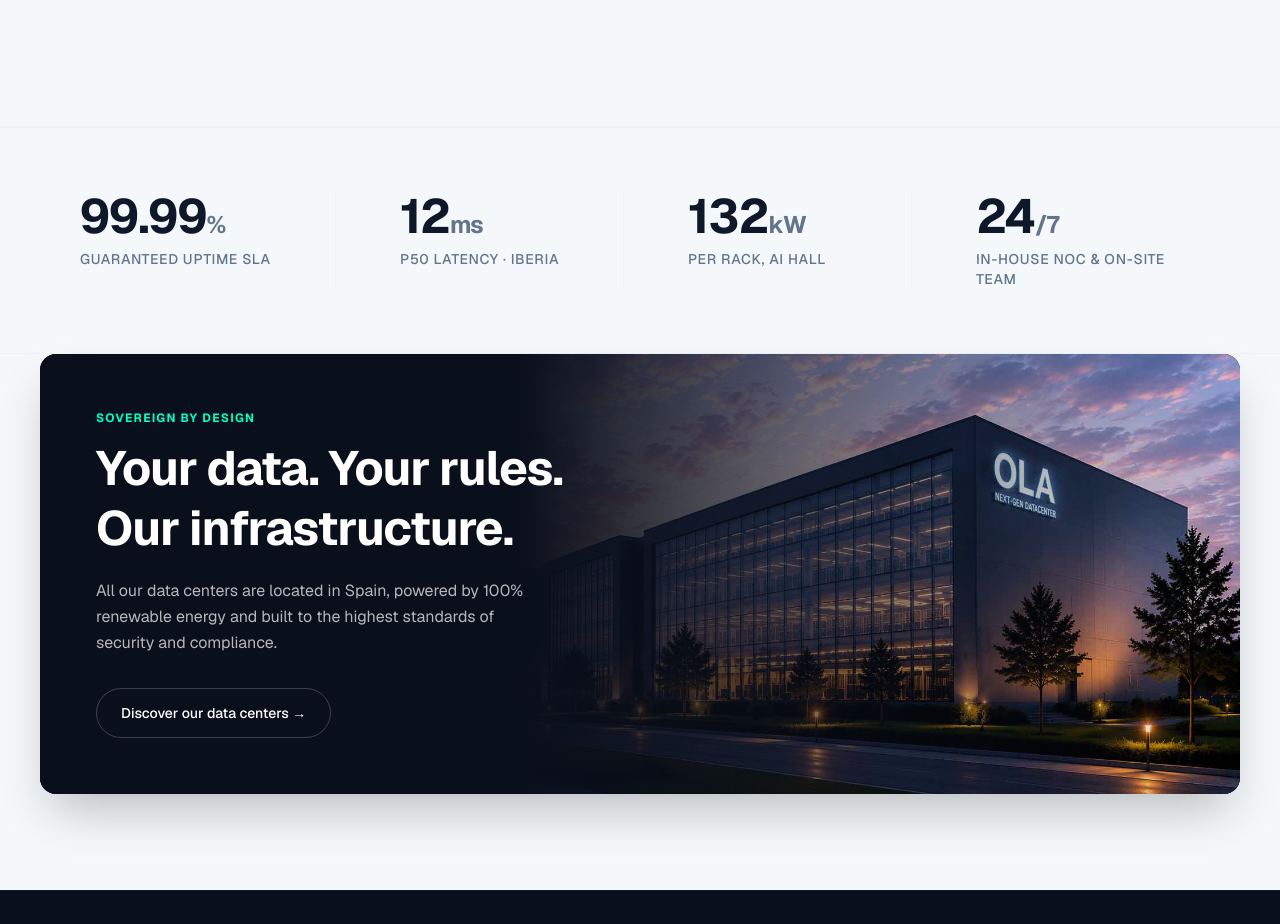
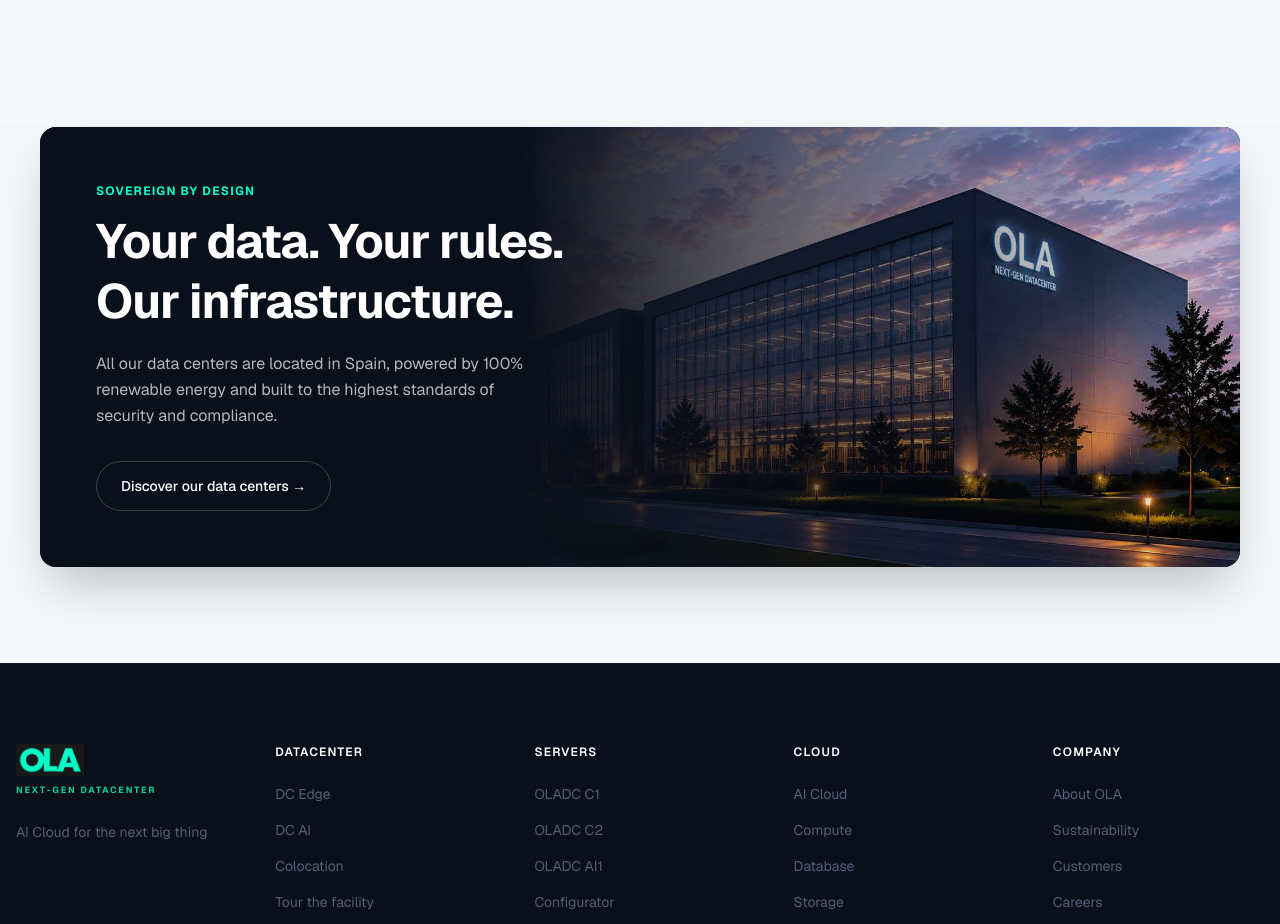
Before and after one commit to cloudindev/oladatacenter, a Next.js app: page / in a window 1280 px wide. Shown: the part 5945-6869 px from the top of the page. Built offline with nearby package versions, Linux system fonts and the light colour scheme.

Commit message:
style: remove StatsBar section from home page

```diff
--- a/src/app/page.tsx
+++ b/src/app/page.tsx
@@ -12,7 +12,6 @@
 import { Hero } from "@/components/sections/Hero"
 import { PromiseSection } from "@/components/sections/PromiseSection"
 import { CloudSection } from "@/components/sections/CloudSection"
-import { StatsBar } from "@/components/sections/StatsBar"
 
 export default function Home() {
   return (
@@ -29,7 +28,6 @@
         <Hero />
         <PromiseSection />
         <CloudSection />
-        <StatsBar />
 
         {/* FINAL CLOSING BANNER */}
         <DatacenterBanner />
```
